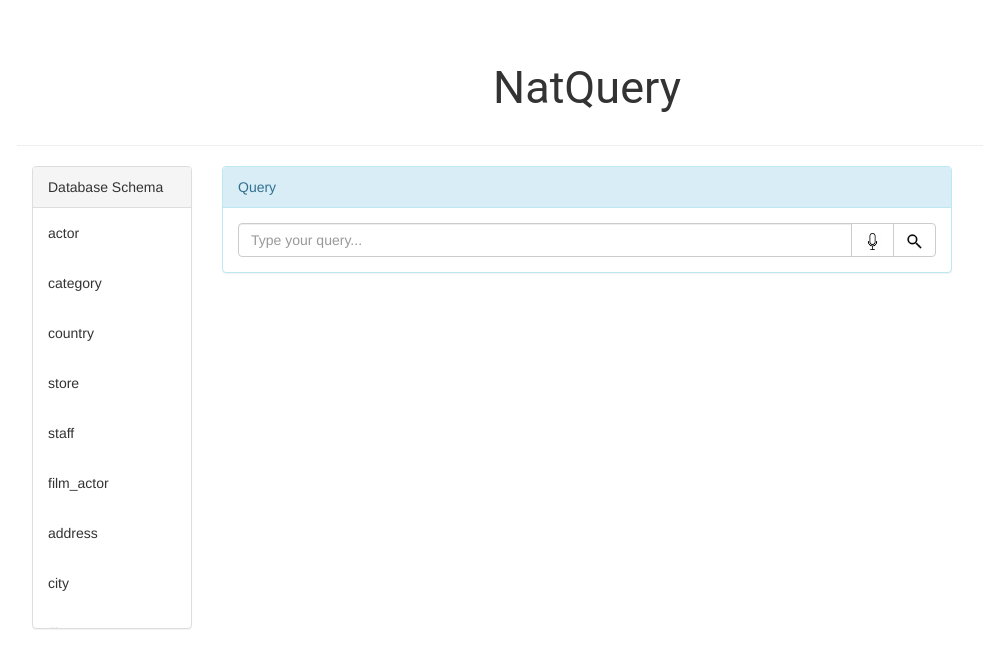
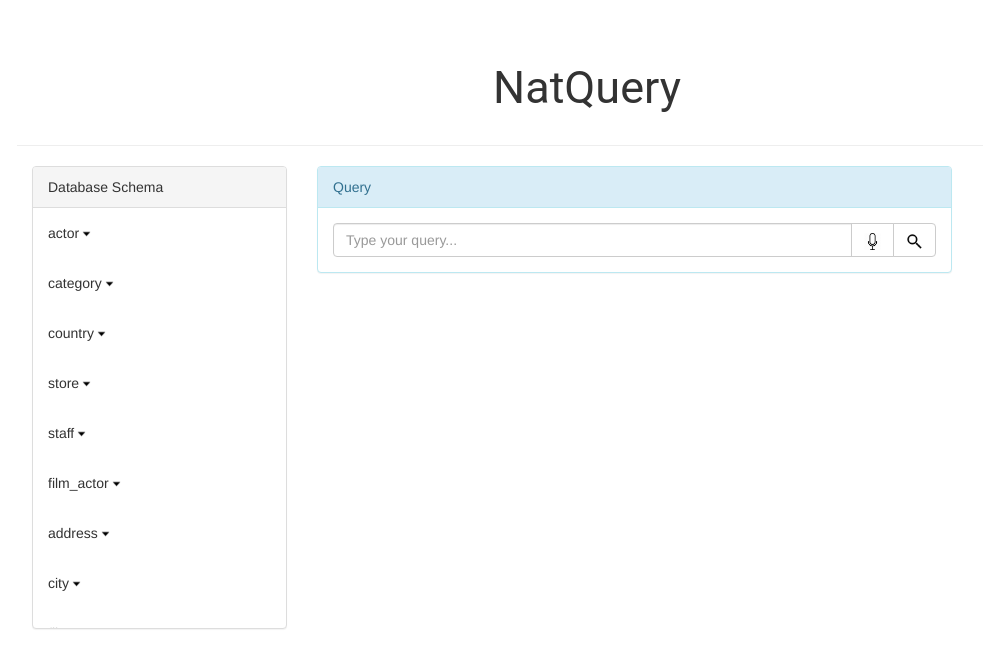
Before and after one commit to echodarkstar/NatQuery, a Flask app: page / in a window 1280 px wide. Shown: the top 668 px of the page, without its empty margins (53-1036 px from the left). Run offline with Flask 2, Linux system fonts and the light colour scheme; some libraries are stand-ins or nearby versions.

Commit message:
Refined UI

```diff
--- a/app/static/main.js
+++ b/app/static/main.js
@@ -193,10 +193,17 @@ function render_db(){
       db_panel_footer.setAttribute("class","panel-footer");
       db_panel_footer.setAttribute("id","columns_"+keys[i]);
       db_panel_footer.setAttribute("style","display:none");
+      var image = document.createElement("img");
+      image.setAttribute("src","static/arrow.png");
+      // image.setAttribute("style","float:right");
+      image.setAttribute("height","8em");
+      image.setAttribute("id","img_"+keys[i]);
+      // image.setAttribute("onclick","rotated(this.id)");
       for(var j in data[keys[i]]){
-        var list =  data[keys[i]][j] + "\n";
+        var list =  data[keys[i]][j] + "<br>";
         db_panel_footer.innerHTML += list;
       }
+      db_panel_body.appendChild(image);
       db_panel_body.appendChild(db_panel_footer);
       // db_panel.appendChild(db_panel_body);
       // db_panel_body_container.appendChild(db_panel_body);
--- a/app/templates/index.html
+++ b/app/templates/index.html
@@ -23,7 +23,7 @@
       </span>
     </div>
     <!-- Search bar -->
-    <div class="col-md-2">
+    <div class="col-md-3">
       <div class="panel panel-default" id="db_div">
       <div class="panel-heading">
         Database Schema
@@ -32,7 +32,7 @@
     </div>
     </div>
 
-    <div class="col-md-8" id="main">
+    <div class="col-md-7" id="main">
       <div class="panel panel-info">
         <div class="panel-heading">Query</div>
         <div class="panel-body">
```
Also changed, not shown: app/static/arrow.png (added).
